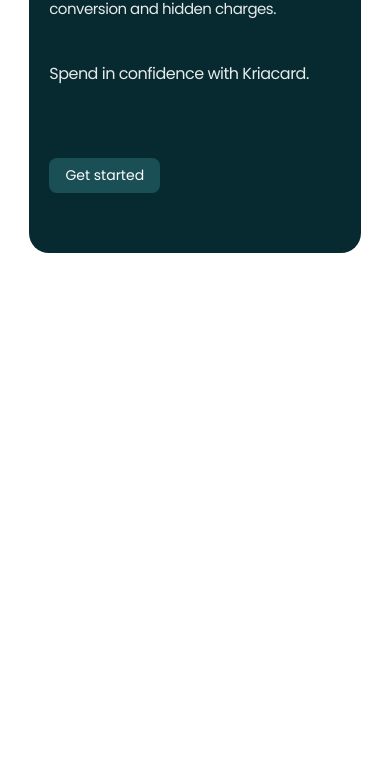
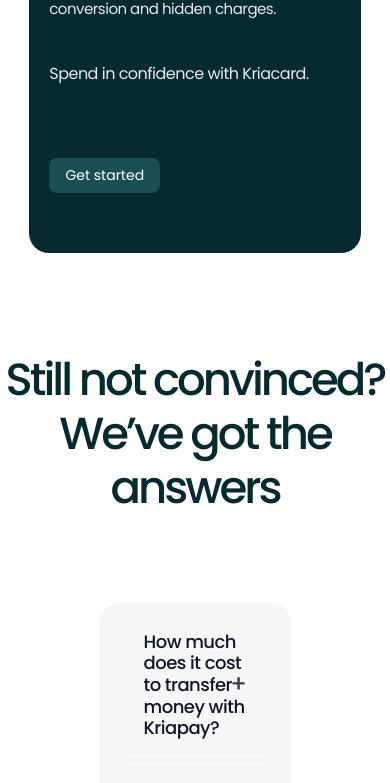
Before and after one commit to KriapayTech/kriapay.com, a React (Vite) app: page / in a window 390 px wide. Shown: the part 6987-7770 px from the top of the page. Before the commit the page ends 7640 px from the top, so only its background shows below. Built offline with nearby package versions, Linux system fonts and the light colour scheme; a web font is replaced by a local one.

Commit message:
FAQ accordion done for desktop

```diff
--- a/src/components/Comingsoon.jsx
+++ b/src/components/Comingsoon.jsx
@@ -3,7 +3,7 @@
 const Comingsoon = () => {
   return (
 
-    <div className=" w-full flex pt-[20px] md:pt-[100px] mb-[400px] ">
+    <div className=" w-full flex pt-[20px] md:pt-[100px] mb-[100px] ">
     <div className="bg-[#072a30] w-[85%] rounded-[20px] overflow-hidden mx-auto">
         <div>
         <div className="d-flex justify-content-center align-items-center ">
--- a/src/components/FAQ.jsx
+++ b/src/components/FAQ.jsx
@@ -1,30 +1,95 @@
-import React from "react";
-import { Accordion} from "react-bootstrap";
-import "./Faq.css"
+import React, { useState } from "react";
+import { Accordion } from "react-bootstrap";
+import "./Faq.css";
 
 const FAQ = () => {
+  const [activeKey, setActiveKey] = useState(null);
+
+  const handleToggle = (key) => {
+    setActiveKey(activeKey === key ? null : key);
+  };
+
+  const faqs = [
+    {
+      question: "How much does it cost to transfer money with Kriapay?",
+      answer:
+        "Kriapay keeps costs low with competitive transaction fees, often up to 50% less than traditional banks and money transfer services, so you can send more and save more.",
+    },
+    {
+      question: "Is my money safe with Kriapay?",
+      answer:
+        "Absolutely! Kriapay uses cutting-edge encryption, secure servers, and strict compliance protocols to protect your transactions and personal data.",
+    },
+    {
+      question:
+        "How long does international money transfers take with Kriapay?",
+      answer:
+        "Kriapay's fast and efficient network enables most transfers to be processed within 4-5mins, with some curriences arriving even earlier.",
+    },
+    {
+      question: "What kind of support can I expect from Kriapay?",
+      answer: "Our dedicated customer support team is available 24/7 via live chat, email or phone to assist with any questions or concerns, ensuring  seamless experience.",
+    },
+  ];
+
   return (
-    <div className="py-5 container-fluid text-center" style={{width:'790px'}}>
-      <h3 className="text-center" style={{fontSize:'45px', color:'#072A30',marginBottom:'80px'}}>Still not convinced? <br/> We’ve got the answers</h3>
-      <Accordion style={{ backgroundColor: "#B2BEB5", borderRadius:'30px'}}>
-        <Accordion.Item eventKey="0">
-          <Accordion.Header style={{fontSize:'18px'}}>How much does it cost to transfer money?</Accordion.Header>
-          <Accordion.Body style={{fontSize:'18px'}}>Our transfer fees are the lowest in the market.</Accordion.Body>
-        </Accordion.Item>
-        <Accordion.Item eventKey="1">
-          <Accordion.Header style={{fontSize:'18px'}}>Is my money Safe with Kriapay</Accordion.Header>
-          <Accordion.Body style={{fontSize:'18px'}}>Instant for most transactions.</Accordion.Body>
-        </Accordion.Item>
-        <Accordion.Item eventKey="2">
-          <Accordion.Header style={{fontSize:'18px'}}>How long does international money transfer take in Kriapay?</Accordion.Header>
-          <Accordion.Body style={{fontSize:'18px'}}>Instant for most transactions.</Accordion.Body>
-        </Accordion.Item>
-        <Accordion.Item eventKey="3">
-          <Accordion.Header style={{fontSize:'18px'}}>What kind of support can i expect from Kriapay?</Accordion.Header>
-          <Accordion.Body style={{fontSize:'18px'}}>Instant for most transactions.</Accordion.Body>
-        </Accordion.Item>
-      </Accordion>
-      <p style={{fontSize:'18px', marginTop:'104px'}}>Still have more questions? Chat with us in-app or email support@kriapay.com</p>
+    <div className="py-5text-centerw-full flex items-center flex-col gap-[80px] ">
+      <h3 className="text-center !text-[45px] !text-[#072A30] tracking-[-3px] leading-[48px] ">
+        Still not convinced? <br /> We’ve got the answers
+      </h3>
+
+      <Accordion
+  className="w-[49%] bg-[#F7F7F7] rounded-[20px] overflow-hidden !border-none px-4 py-2"
+  activeKey={activeKey}
+>
+  {faqs.map((item, index) => {
+    const isOpen = activeKey === index.toString();
+    const isLast = index === faqs.length - 1;
+
+    return (
+      <Accordion.Item
+        key={index}
+        eventKey={index.toString()}
+        className={`${
+          isOpen
+            ? !isLast
+              ? "!border-b-2 !border-[#f1f1f1]"
+              : ""
+            : !isLast
+            ? "!border-b-2 !border-[#f1f1f1]"
+            : ""
+        }`}
+      >
+        <Accordion.Header
+          onClick={() => handleToggle(index.toString())}
+          className={`tracking-[-0.5px] leading-[26px] !text-[#0F1728] relative py-1 ${
+            isOpen ? "border-none" : ""
+          }`}
+          style={{fontSize: "30px"}}
+        >
+          {item.question}
+          <span
+            style={{ borderRadius: "20px" }}
+            className={`toggle-icon ${isOpen ? "open" : "closed"}`}
+          >
+            {isOpen ? "×" : "+"}
+          </span>
+        </Accordion.Header>
+
+        <Accordion.Body className="px-4 py-3 !bg-[#F7F7F7] !text-[#475466] font-normal !text-[18px] tracking-[-0.5px] leading-[26px] ">
+          {item.answer}
+        </Accordion.Body>
+      </Accordion.Item>
+    );
+  })}
+</Accordion>
+
+
+
+      <p style={{ fontSize: "18px", marginTop: "104px" }}>
+        Still have more questions? Chat with us in-app or email{" "}
+        <strong>support@kriapay.com</strong>
+      </p>
     </div>
   );
 };
--- a/src/components/Faq.css
+++ b/src/components/Faq.css
@@ -1,25 +1,75 @@
 .accordion-button {
-  background-color: #e0e0e0 !important; /* Ash background */
-  color: #000 !important; /* Ensure text is visible */
+  background-color: #F7F7F7 !important;
+  color: #0F1728 !important;
+  border: none;
+  font-size: 18px !important;
+  font-weight: 500;
+  position: relative;
+  padding-right: 40px;
+}
+
+.accordion-button::after {
+  display: none !important; /* Remove Bootstrap arrow */
+}
+
+.toggle-icon {
+  position: absolute;
+  right: 20px;
+  font-size: 24px;
+  font-weight: bold;
+}
+
+.accordion-button:not(.collapsed) {
+  background-color: #F7F7F7 !important;
+  color: #0F1728 !important;
+  box-shadow: none !important;
+}
+
+.accordion-button:focus {
+  box-shadow: none !important;
+}
+
+.accordion-item {
+  background-color: #F7F7F7 !important;
   border: none;
 }
 
-.accordion-button:not(.collapsed) {
-  background-color: #e0e0e0 !important; /* Ensure active item stays ash */
+/* .accordion-body {
+  background-color: #F7F7F7 !important;
   color: #000 !important;
-  box-shadow: none !important; /* Remove Bootstrap's default focus glow */
+  font-size: 18px;
+  text-align: left;
+} */
+
+/* Add a transition to the toggle icon */
+.toggle-icon {
+  position: absolute;
+  right: 20px;
+  font-size: 24px;
+  font-weight: 500;
+  transition: all 0.3s ease-in-out;
+  transform-origin: center;
+  display: inline-block;
 }
 
-.accordion-button:focus {
-  box-shadow: none !important; /* Remove blue outline */
+/* Optional rotation or fade effect when toggled */
+.accordion-button:not(.collapsed) .toggle-icon {
+  transform: rotate(45deg) scale(1);
+  opacity: 1;
+}
+
+.accordion-button.collapsed .toggle-icon {
+  transform: rotate(0deg) scale(1);
+  opacity: 0.8;
 }
 
 .accordion-item {
-  background-color: #e0e0e0 !important; /* Ensure item background matches */
-  border: none;
+  border: none !important;
+  background-color: #F7F7F7 !important;
 }
 
 .accordion-body {
-  background-color: #e0e0e0 !important; /* Ensure body background matches */
-  color: #000 !important;
+  background-color: #F7F7F7 !important;
+  color: #0F1728 !important;
+  font-size: 18px;
 }
--- a/src/pages/Landingpage.jsx
+++ b/src/pages/Landingpage.jsx
@@ -17,7 +17,7 @@
       <Features />
       <Testimonials />
       <Comingsoon />
-      {/* <FAQ /> */}
+      <FAQ />
       {/* <Borderless/> */}
       {/* <Footer/> */}
 
```
